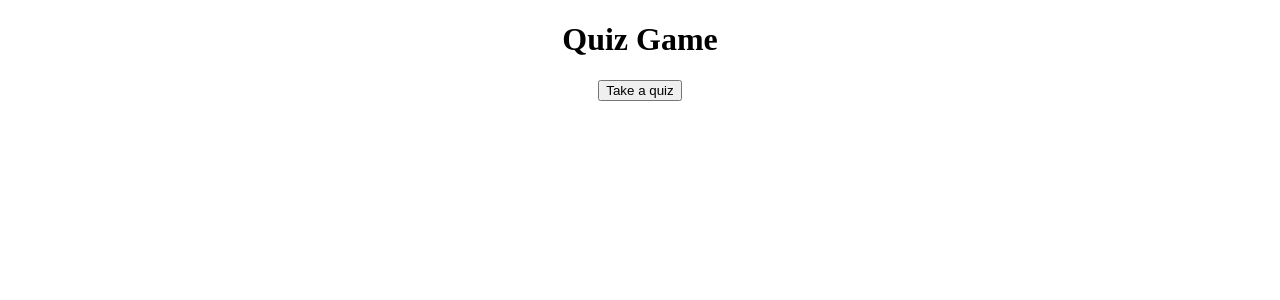
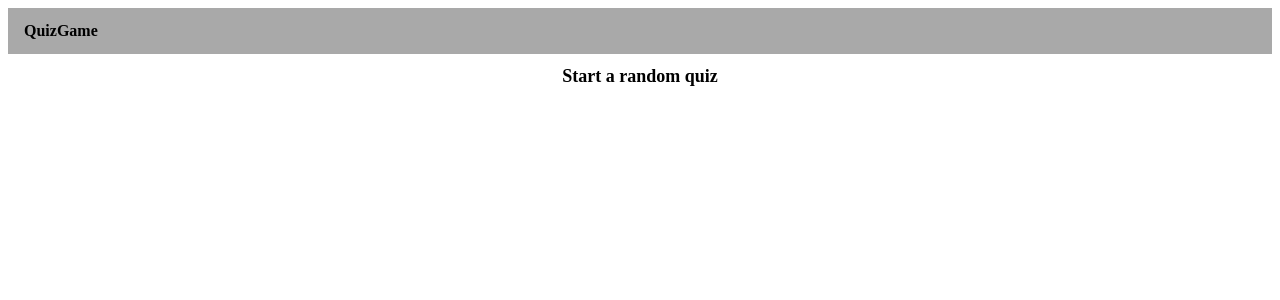
Before and after one commit to xalexakos/quizgame, a Django app: page / in a window 1280 px wide. Shown: the top 300 px of the page. Run offline with Django 3.2, Linux system fonts and the light colour scheme.

Commit message:
re-designed the pages' grid.

```diff
--- a/quiz/templates/quiz/base.html
+++ b/quiz/templates/quiz/base.html
@@ -2,11 +2,53 @@
 <html lang="en">
 <head>
     <meta charset="UTF-8">
-    <title>Welcome to quiz game</title>
+    <title>QuizGame</title>
+    <style>
+        ul.top-bar {
+          list-style-type: none;
+          margin: 0;
+          padding: 0;
+          overflow: hidden;
+          background-color: #A9A9A9;
+        }
+
+        li {
+          float: left;
+        }
+
+        li.nav-item a {
+          display: block;
+          color: white;
+          text-align: center;
+          padding: 14px 16px;
+          color: black;
+          text-decoration: none;
+          font-weight: bold;
+        }
+
+        .question {
+            margin: 0 auto;
+            width: 50%;
+        }
+
+        .new-quiz-btn {
+            display: block;
+            padding: 10px;
+            text-align: center;
+            border-radius: 5px;
+            color: black;
+            font-weight: bold;
+            line-height: 25px;
+            text-decoration: none;
+            font-size: 18px;
+        }
+    </style>
 </head>
-<body>
+<body class="body">
+    <ul class="top-bar">
+        <li class="nav-item home"><a href="{% url 'home_page' %}">QuizGame</a></li>
+    </ul>
     <div>
-        <h1 style="text-align: center">Quiz Game</h1>
         {% block content %}{% endblock %}
     </div>
 </body>
--- a/quiz/templates/quiz/home.html
+++ b/quiz/templates/quiz/home.html
@@ -1,8 +1,4 @@
 {% extends "quiz/base.html" %}
 {% block content %}
-    <div style="text-align: center; width: 100%">
-        <form action="/quiz" method="get">
-            <button>Take a quiz</button>
-        </form>
-    </div>
+    <a class="new-quiz-btn" href="{% url 'quiz_page' %}">Start a random quiz</a>
 {% endblock %}
--- a/quiz/templates/quiz/quiz.html
+++ b/quiz/templates/quiz/quiz.html
@@ -1,6 +1,6 @@
 {% extends "quiz/base.html" %}
 {% block content %}
-<div style="margin: 0 auto; width: 50%">
+<div class="question">
     <h3>{{ question }}</h3>
     <form action="" method="post">
         {% for ans in answers %}
--- a/quiz/urls.py
+++ b/quiz/urls.py
@@ -4,5 +4,5 @@ from .views import home_page, quiz_page
 
 urlpatterns = [
     path('', home_page, name='home_page'),
-    path('quiz/', quiz_page, name='quiz'),
+    path('quiz/', quiz_page, name='quiz_page'),
 ]
```
